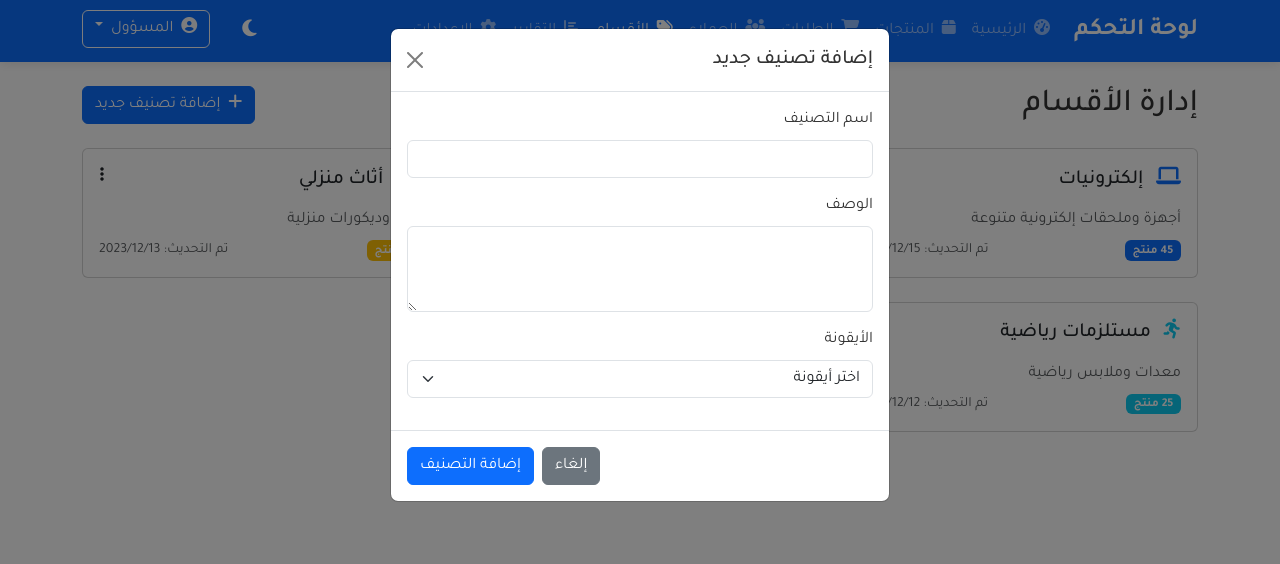
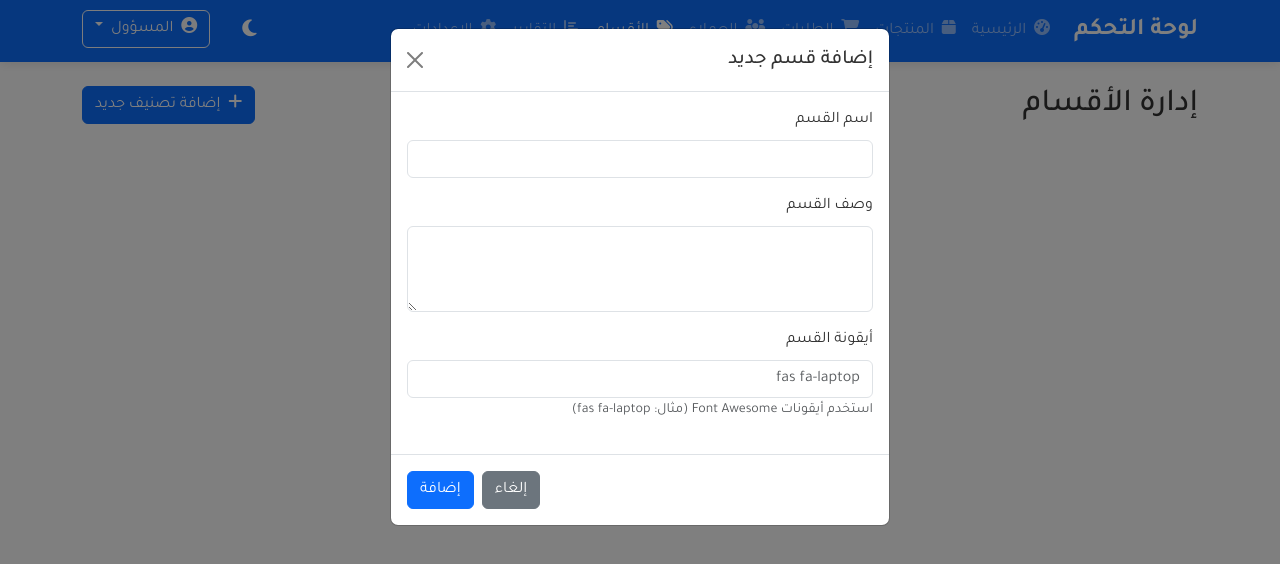
Before and after one commit to M2A-IQ/Stor, a plain HTML site: page admin/categories.html in a window 1280 px wide. Both pictures are taken after a click on the button "إضافة تصنيف جديد". Drawn offline with nearby package versions, Linux system fonts and the light colour scheme.

Commit message:
Add files via upload

```diff
--- a/admin/categories.html
+++ b/admin/categories.html
@@ -84,119 +84,76 @@
             </button>
         </div>
 
-        <!-- عرض الأقسام -->
-        <div class="row g-4">
-            <!-- تصنيف الإلكترونيات -->
-            <div class="col-md-6 col-lg-4" id="category-1">
-                <div class="card h-100">
-                    <div class="card-body">
-                        <div class="d-flex justify-content-between align-items-center mb-3">
-                            <h5 class="card-title mb-0">
-                                <i class="fas fa-laptop text-primary me-2"></i>
-                                إلكترونيات
-                            </h5>
-                            <div class="dropdown">
-                                <button class="btn btn-link text-dark p-0" data-bs-toggle="dropdown">
-                                    <i class="fas fa-ellipsis-v"></i>
-                                </button>
-                                <ul class="dropdown-menu dropdown-menu-end">
-                                    <li><a class="dropdown-item" href="#" onclick="editCategory(1)"><i class="fas fa-edit me-1"></i> تعديل</a></li>
-                                    <li><a class="dropdown-item text-danger" href="#" onclick="deleteCategory(1)"><i class="fas fa-trash me-1"></i> حذف</a></li>
-                                </ul>
+        <!-- نافذة إضافة قسم جديد -->
+        <div class="modal fade" id="addCategoryModal" tabindex="-1">
+            <div class="modal-dialog">
+                <div class="modal-content">
+                    <div class="modal-header">
+                        <h5 class="modal-title">إضافة قسم جديد</h5>
+                        <button type="button" class="btn-close" data-bs-dismiss="modal"></button>
+                    </div>
+                    <form id="addCategoryForm">
+                        <div class="modal-body">
+                            <div class="mb-3">
+                                <label for="categoryName" class="form-label">اسم القسم</label>
+                                <input type="text" class="form-control" id="categoryName" required>
+                            </div>
+                            <div class="mb-3">
+                                <label for="categoryDescription" class="form-label">وصف القسم</label>
+                                <textarea class="form-control" id="categoryDescription" rows="3" required></textarea>
+                            </div>
+                            <div class="mb-3">
+                                <label for="categoryIcon" class="form-label">أيقونة القسم</label>
+                                <input type="text" class="form-control" id="categoryIcon" placeholder="fas fa-laptop" required>
+                                <small class="text-muted">استخدم أيقونات Font Awesome (مثال: fas fa-laptop)</small>
                             </div>
                         </div>
-                        <p class="card-text text-muted">أجهزة وملحقات إلكترونية متنوعة</p>
-                        <div class="d-flex justify-content-between align-items-center">
-                            <span class="badge bg-primary">45 منتج</span>
-                            <small class="text-muted">تم التحديث: 2023/12/15</small>
+                        <div class="modal-footer">
+                            <button type="button" class="btn btn-secondary" data-bs-dismiss="modal">إلغاء</button>
+                            <button type="submit" class="btn btn-primary">إضافة</button>
                         </div>
+                    </form>
                 </div>
             </div>
         </div>
 
-            <!-- تصنيف الملابس -->
-            <div class="col-md-6 col-lg-4" id="category-2">
-                <div class="card h-100">
-                    <div class="card-body">
-                        <div class="d-flex justify-content-between align-items-center mb-3">
-                            <h5 class="card-title mb-0">
-                                <i class="fas fa-tshirt text-success me-2"></i>
-                                ملابس
-                            </h5>
-                            <div class="dropdown">
-                                <button class="btn btn-link text-dark p-0" data-bs-toggle="dropdown">
-                                    <i class="fas fa-ellipsis-v"></i>
-                                </button>
-                                <ul class="dropdown-menu dropdown-menu-end">
-                                    <li><a class="dropdown-item" href="#" onclick="editCategory(2)"><i class="fas fa-edit me-1"></i> تعديل</a></li>
-                                    <li><a class="dropdown-item text-danger" href="#" onclick="deleteCategory(2)"><i class="fas fa-trash me-1"></i> حذف</a></li>
-                                </ul>
+        <!-- نافذة تعديل القسم -->
+        <div class="modal fade" id="editCategoryModal" tabindex="-1">
+            <div class="modal-dialog">
+                <div class="modal-content">
+                    <div class="modal-header">
+                        <h5 class="modal-title">تعديل القسم</h5>
+                        <button type="button" class="btn-close" data-bs-dismiss="modal"></button>
+                    </div>
+                    <form id="editCategoryForm">
+                        <input type="hidden" id="editCategoryId">
+                        <div class="modal-body">
+                            <div class="mb-3">
+                                <label for="editCategoryName" class="form-label">اسم القسم</label>
+                                <input type="text" class="form-control" id="editCategoryName" required>
+                            </div>
+                            <div class="mb-3">
+                                <label for="editCategoryDescription" class="form-label">وصف القسم</label>
+                                <textarea class="form-control" id="editCategoryDescription" rows="3" required></textarea>
+                            </div>
+                            <div class="mb-3">
+                                <label for="editCategoryIcon" class="form-label">أيقونة القسم</label>
+                                <input type="text" class="form-control" id="editCategoryIcon" required>
+                                <small class="text-muted">استخدم أيقونات Font Awesome (مثال: fas fa-laptop)</small>
                             </div>
                         </div>
-                        <p class="card-text text-muted">ملابس رجالية ونسائية وأطفال</p>
-                        <div class="d-flex justify-content-between align-items-center">
-                            <span class="badge bg-success">32 منتج</span>
-                            <small class="text-muted">تم التحديث: 2023/12/14</small>
+                        <div class="modal-footer">
+                            <button type="button" class="btn btn-secondary" data-bs-dismiss="modal">إلغاء</button>
+                            <button type="submit" class="btn btn-primary">حفظ التغييرات</button>
                         </div>
+                    </form>
                 </div>
             </div>
         </div>
 
-            <!-- تصنيف الأثاث المنزلي -->
-            <div class="col-md-6 col-lg-4" id="category-3">
-                <div class="card h-100">
-                    <div class="card-body">
-                        <div class="d-flex justify-content-between align-items-center mb-3">
-                            <h5 class="card-title mb-0">
-                                <i class="fas fa-couch text-warning me-2"></i>
-                                أثاث منزلي
-                            </h5>
-                            <div class="dropdown">
-                                <button class="btn btn-link text-dark p-0" data-bs-toggle="dropdown">
-                                    <i class="fas fa-ellipsis-v"></i>
-                                </button>
-                                <ul class="dropdown-menu dropdown-menu-end">
-                                    <li><a class="dropdown-item" href="#" onclick="editCategory(3)"><i class="fas fa-edit me-1"></i> تعديل</a></li>
-                                    <li><a class="dropdown-item text-danger" href="#" onclick="deleteCategory(3)"><i class="fas fa-trash me-1"></i> حذف</a></li>
-                                </ul>
-                            </div>
-                        </div>
-                        <p class="card-text text-muted">أثاث وديكورات منزلية</p>
-                        <div class="d-flex justify-content-between align-items-center">
-                            <span class="badge bg-warning">18 منتج</span>
-                            <small class="text-muted">تم التحديث: 2023/12/13</small>
-                        </div>
-                    </div>
-                </div>
-            </div>
-
-            <!-- تصنيف المستلزمات الرياضية -->
-            <div class="col-md-6 col-lg-4" id="category-4">
-                <div class="card h-100">
-                    <div class="card-body">
-                        <div class="d-flex justify-content-between align-items-center mb-3">
-                            <h5 class="card-title mb-0">
-                                <i class="fas fa-running text-info me-2"></i>
-                                مستلزمات رياضية
-                            </h5>
-                            <div class="dropdown">
-                                <button class="btn btn-link text-dark p-0" data-bs-toggle="dropdown">
-                                    <i class="fas fa-ellipsis-v"></i>
-                                </button>
-                                <ul class="dropdown-menu dropdown-menu-end">
-                                    <li><a class="dropdown-item" href="#" onclick="editCategory(4)"><i class="fas fa-edit me-1"></i> تعديل</a></li>
-                                    <li><a class="dropdown-item text-danger" href="#" onclick="deleteCategory(4)"><i class="fas fa-trash me-1"></i> حذف</a></li>
-                                </ul>
-                            </div>
-                        </div>
-                        <p class="card-text text-muted">معدات وملابس رياضية</p>
-                        <div class="d-flex justify-content-between align-items-center">
-                            <span class="badge bg-info">25 منتج</span>
-                            <small class="text-muted">تم التحديث: 2023/12/12</small>
-                        </div>
-                    </div>
-                </div>
-            </div>
+        <!-- عرض الأقسام -->
+        <div class="row g-4">
+            <!-- سيتم تحميل الأقسام هنا بواسطة JavaScript -->
         </div>
     </div>
 
@@ -245,34 +202,6 @@
     <script src="../js/main.js"></script>
     <script src="js/admin.js"></script>
 
-    <!-- سكريبت خاص بصفحة الأقسام -->
-    <script>
-        // دالة تعديل التصنيف
-        function editCategory(categoryId) {
-            // في التطبيق الحقيقي، سيتم فتح نموذج لتعديل التصنيف
-            alert('تعديل التصنيف رقم ' + categoryId);
-        }
-
-        // دالة حذف التصنيف
-        function deleteCategory(categoryId) {
-            if (confirm('هل أنت متأكد من حذف هذا التصنيف؟')) {
-                const categoryElement = document.querySelector(`#category-${categoryId}`);
-                if (categoryElement) {
-                    categoryElement.remove();
-                    addNotification('success', 'تم حذف التصنيف بنجاح');
-                }
-            }
-        }
-
-        // معالجة نموذج إضافة تصنيف
-        document.getElementById('addCategoryForm').addEventListener('submit', function(e) {
-            e.preventDefault();
-            // في التطبيق الحقيقي، سيتم إرسال بيانات التصنيف إلى الخادم
-            alert('تم إضافة التصنيف بنجاح');
-            const modal = bootstrap.Modal.getInstance(document.getElementById('addCategoryModal'));
-            modal.hide();
-            this.reset();
-        });
-    </script>
+    <script src="js/categories.js"></script>
 </body>
 </html>
```
Lines whose indentation alone changed are shown as unchanged.
